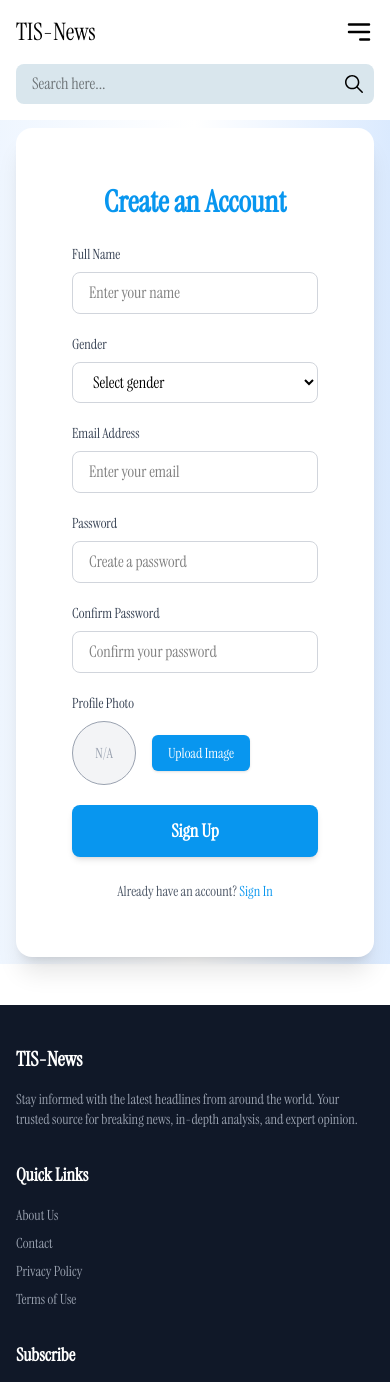
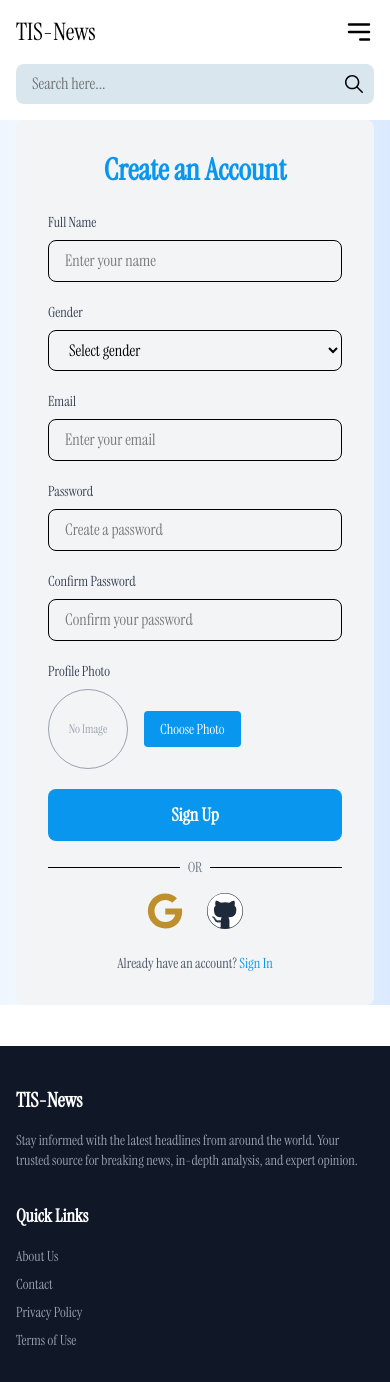
Before and after one commit to tawhid3482/News-Blog, a Next.js app: page /signup in a window 390 px wide. Shown: the top 1382 px of the page. Built offline with nearby package versions, Linux system fonts and the light colour scheme.

Commit message:
nextauth signin successfull

```diff
--- a/package.json
+++ b/package.json
@@ -12,11 +12,13 @@
     "@radix-ui/react-slot": "^1.2.2",
     "@reduxjs/toolkit": "^2.8.2",
     "@types/react-redux": "^7.1.34",
+    "axios": "^1.9.0",
     "class-variance-authority": "^0.7.1",
     "clsx": "^2.1.1",
     "jwt-decode": "^4.0.0",
     "lucide-react": "^0.510.0",
     "next": "15.3.2",
+    "next-auth": "^4.24.11",
     "react": "^19.0.0",
     "react-dom": "^19.0.0",
     "react-hook-form": "^7.56.3",
--- /dev/null
+++ b/src/app/api/auth/[...nextauth]/route.ts
@@ -0,0 +1,5 @@
+import { authOptions } from "@/utils/authOptions";
+import NextAuth from "next-auth";
+
+const handler = NextAuth(authOptions);
+export { handler as GET, handler as POST };
--- a/src/app/signup/page.tsx
+++ b/src/app/signup/page.tsx
@@ -1,9 +1,9 @@
+/* eslint-disable @typescript-eslint/no-explicit-any */
 /* eslint-disable @next/next/no-img-element */
 "use client";
 
 import React, { useState } from "react";
 import Link from "next/link";
-import Image from "next/image";
 import { useForm } from "react-hook-form";
 import { useSignupMutation } from "@/redux/features/auth/authApi";
 import { useRouter } from "next/navigation";
@@ -11,13 +11,14 @@ import toast from "react-hot-toast";
 import { useAppDispatch } from "@/redux/features/hooks";
 import { setUser, TUser } from "@/redux/features/auth/authSlice";
 import { verifyToken } from "@/utils/verifyToken";
+import SocialLogin from "@/components/SocailLogin/SocailLogin";
 
 interface SignUpFormData {
   name: string;
   email: string;
   password: string;
+  confirmPassword: string;
   gender: string;
-  confirmPassword: string;
   profilePhoto: FileList;
 }
 
@@ -28,6 +29,7 @@ const SignUpPage = () => {
     watch,
     formState: { errors },
   } = useForm<SignUpFormData>();
+
   const dispatch = useAppDispatch();
   const router = useRouter();
   const [signup] = useSignupMutation();
@@ -36,8 +38,8 @@ const SignUpPage = () => {
 
   const onSubmit = async (data: SignUpFormData) => {
     setIsSubmitting(true);
+    const formData = new FormData();
 
-    const formData = new FormData();
     const userData = {
       name: data.name,
       gender: data.gender,
@@ -50,15 +52,13 @@ const SignUpPage = () => {
     formData.append("file", data.profilePhoto[0]);
 
     try {
-      const result = await signup(formData).unwrap(); // unwrap() throws on error
-      if (result) {
+      const result = await signup(formData).unwrap();
       const user = (await verifyToken(result.token)) as TUser;
       dispatch(setUser({ user, token: result.token }));
       toast.success("User created successfully");
       router.push("/");
-      }
-    } catch (error) {
-      console.error("Error:", error);
+    } catch (error: any) {
+      toast.error(error?.data?.message || "Signup failed");
     } finally {
       setIsSubmitting(false);
     }
@@ -66,32 +66,19 @@ const SignUpPage = () => {
 
   const handleImageChange = (e: React.ChangeEvent<HTMLInputElement>) => {
     const file = e.target.files?.[0];
-    if (file) {
-      setImagePreview(URL.createObjectURL(file));
-    }
+    if (file) setImagePreview(URL.createObjectURL(file));
   };
 
   return (
-    <div className="min-h-screen flex items-center justify-center bg-gradient-to-r from-blue-50 via-white to-blue-100 px-4">
-      <div className="flex flex-col md:flex-row items-center max-w-4xl w-full bg-white p-6 md:p-0 rounded-2xl shadow-xl overflow-hidden">
-        {/* Left image */}
-        <div className="hidden md:block md:w-1/2">
-          <Image
-            src="https://media.istockphoto.com/id/1305268276/vector/registration-abstract-concept-vector-illustration.jpg?s=612x612&w=0&k=20&c=nfvUbHjcNDVIPdWkaxGx0z0WZaAEuBK9SyG-aIqg2-0="
-            alt="Signup Illustration"
-            width={600}
-            height={500}
-            className="object-cover"
-          />
-        </div>
-
+    <div className=" flex items-center justify-center bg-gradient-to-r from-blue-50 via-white to-blue-100 px-4">
       {/* Right form */}
-        <div className="w-full md:w-1/2 p-8">
+      <div className="w-full md:w-1/2 p-8 bg-gray-100 rounded-lg">
         <h2 className="text-3xl font-bold text-center text-[#0896EF] mb-6">
           Create an Account
         </h2>
+
         <form onSubmit={handleSubmit(onSubmit)} className="space-y-5">
-            {/* Name */}
+          {/* Full Name */}
           <div>
             <label
               htmlFor="name"
@@ -103,13 +90,11 @@ const SignUpPage = () => {
               id="name"
               type="text"
               {...register("name", { required: "Name is required" })}
-                className="w-full mt-2 px-4 py-2 border border-gray-300 rounded-lg focus:ring-2 focus:ring-blue-400 outline-none"
+              className="w-full mt-2 px-4 py-2 border rounded-lg focus:ring-2 focus:ring-blue-400"
               placeholder="Enter your name"
             />
             {errors.name && (
-                <p className="text-red-500 text-sm mt-1">
-                  {errors.name.message}
-                </p>
+              <p className="text-red-500 text-sm mt-1">{errors.name.message}</p>
             )}
           </div>
 
@@ -123,15 +108,10 @@ const SignUpPage = () => {
             </label>
             <select
               id="gender"
-                {...register("gender", {
-                  required: "Please select your gender",
-                })}
-                className="w-full mt-2 px-4 py-2 border border-gray-300 rounded-lg focus:ring-2 focus:ring-blue-400 outline-none"
-                defaultValue=""
+              {...register("gender", { required: "Gender is required" })}
+              className="w-full mt-2 px-4 py-2 border rounded-lg focus:ring-2 focus:ring-blue-400"
             >
-                <option value="" disabled>
-                  Select gender
-                </option>
+              <option value="">Select gender</option>
               <option value="MALE">Male</option>
               <option value="FEMALE">Female</option>
               <option value="OTHER">Other</option>
@@ -149,13 +129,13 @@ const SignUpPage = () => {
               htmlFor="email"
               className="block text-sm font-medium text-gray-700"
             >
-                Email Address
+              Email
             </label>
             <input
               id="email"
               type="email"
               {...register("email", { required: "Email is required" })}
-                className="w-full mt-2 px-4 py-2 border border-gray-300 rounded-lg focus:ring-2 focus:ring-blue-400 outline-none"
+              className="w-full mt-2 px-4 py-2 border rounded-lg focus:ring-2 focus:ring-blue-400"
               placeholder="Enter your email"
             />
             {errors.email && (
@@ -177,7 +157,7 @@ const SignUpPage = () => {
               id="password"
               type="password"
               {...register("password", { required: "Password is required" })}
-                className="w-full mt-2 px-4 py-2 border border-gray-300 rounded-lg focus:ring-2 focus:ring-blue-400 outline-none"
+              className="w-full mt-2 px-4 py-2 border rounded-lg focus:ring-2 focus:ring-blue-400"
               placeholder="Create a password"
             />
             {errors.password && (
@@ -203,7 +183,7 @@ const SignUpPage = () => {
                 validate: (value) =>
                   value === watch("password") || "Passwords do not match",
               })}
-                className="w-full mt-2 px-4 py-2 border border-gray-300 rounded-lg focus:ring-2 focus:ring-blue-400 outline-none"
+              className="w-full mt-2 px-4 py-2 border rounded-lg focus:ring-2 focus:ring-blue-400"
               placeholder="Confirm your password"
             />
             {errors.confirmPassword && (
@@ -221,28 +201,25 @@ const SignUpPage = () => {
             >
               Profile Photo
             </label>
-
             <div className="mt-2 flex items-center space-x-4">
               {imagePreview ? (
                 <img
                   src={imagePreview}
                   alt="Preview"
-                    className="w-40 h-20 rounded-2xl object-cover border"
+                  className="w-20 h-20 object-cover rounded-full border"
                 />
               ) : (
-                  <div className="w-16 h-16 rounded-full bg-gray-100 border flex items-center justify-center text-gray-400 text-sm">
-                    N/A
+                <div className="w-20 h-20 rounded-full bg-gray-100 flex items-center justify-center text-gray-400 border text-xs">
+                  No Image
                 </div>
               )}
-
               <label
                 htmlFor="profilePhoto"
-                  className="cursor-pointer inline-flex items-center px-4 py-2 bg-[#0896EF] text-white text-sm font-medium rounded-md shadow-sm hover:bg-blue-700 transition"
+                className="cursor-pointer inline-block bg-[#0896EF] text-white px-4 py-2 text-sm font-medium rounded hover:bg-blue-700 transition"
               >
-                  Upload Image
+                Choose Photo
               </label>
             </div>
-
             <input
               id="profilePhoto"
               type="file"
@@ -253,7 +230,6 @@ const SignUpPage = () => {
               onChange={handleImageChange}
               className="hidden"
             />
-
             {errors.profilePhoto && (
               <p className="text-red-500 text-sm mt-1">
                 {errors.profilePhoto.message as string}
@@ -261,20 +237,31 @@ const SignUpPage = () => {
             )}
           </div>
 
-            {/* Submit Button */}
+          {/* Submit */}
           <button
             type="submit"
             disabled={isSubmitting}
-              className={`w-full py-3 text-lg font-semibold rounded-lg transition duration-300
-                ${
+            className={`w-full py-3 text-lg font-semibold rounded-lg transition duration-300 ${
               isSubmitting
                 ? "bg-gray-400 cursor-not-allowed"
-                    : "bg-[#0896EF] hover:bg-blue-700 text-white shadow-md"
+                : "bg-[#0896EF] hover:bg-blue-700 text-white"
             }`}
           >
             {isSubmitting ? "Signing Up..." : "Sign Up"}
           </button>
         </form>
+
+        {/* OR Divider */}
+        <div className="flex items-center gap-2 my-4">
+          <hr className="flex-1" />
+          <span className="text-sm text-gray-500">OR</span>
+          <hr className="flex-1 " />
+        </div>
+
+        {/* Social Logins */}
+        <div className="">
+          <SocialLogin />
+        </div>
 
         <p className="mt-6 text-center text-sm text-gray-600">
           Already have an account?{" "}
@@ -284,7 +271,6 @@ const SignUpPage = () => {
         </p>
       </div>
     </div>
-    </div>
   );
 };
 
--- /dev/null
+++ b/src/components/SocailLogin/SocailLogin.tsx
@@ -0,0 +1,32 @@
+// components/SocialLoginButtons.tsx
+"use client";
+import { useSignupWithSocialMutation } from "@/redux/features/auth/authApi";
+import { signIn } from "next-auth/react";
+import { FaGithub, FaGoogle } from "react-icons/fa";
+
+export default function SocialLogin() {
+
+  const [signupWithSocial] = useSignupWithSocialMutation()
+
+
+  return (
+    <div className="space-x-2 flex items-center justify-center gap-4">
+      <button
+        onClick={() =>
+          signIn("google", { callbackUrl: "http://localhost:3000" })
+        }
+        className="  text-white  rounded-full  cursor-pointer"
+      >
+        <FaGoogle className="text-4xl text-[#bd8f2d]"></FaGoogle>
+      </button>
+      <button
+        onClick={() =>
+          signIn("github", { callbackUrl: "http://localhost:3000" })
+        }
+        className="bg-gray-800 text-white rounded-full cursor-pointer"
+      >
+        <FaGithub className="text-4xl"></FaGithub>
+      </button>
+    </div>
+  );
+}
--- a/src/lib/Providers/Providers.tsx
+++ b/src/lib/Providers/Providers.tsx
@@ -1,10 +1,11 @@
 "use client";
 
 import { store } from "@/redux/features/store";
-import { Provider } from "react-redux";
+import { Provider as ReduxProvider } from "react-redux";
+import { ReactNode } from "react";
 
-const Providers = ({ children }: { children: React.ReactNode }) => {
-  return <Provider store={store}>{children}</Provider>;
+const Providers = ({ children }: { children: ReactNode }) => {
+  return <ReduxProvider store={store}>{children}</ReduxProvider>;
 };
 
 export default Providers;
--- /dev/null
+++ b/src/utils/authOptions.ts
@@ -0,0 +1,26 @@
+import { NextAuthOptions } from "next-auth";
+
+import GoogleProvider from "next-auth/providers/google";
+import GitHubProvider from "next-auth/providers/github";
+import FacebookProvider from "next-auth/providers/facebook";
+
+export const authOptions: NextAuthOptions = {
+  providers: [
+    GoogleProvider({
+      clientId: process.env.GOOGLE_CLIENT_ID!,
+      clientSecret: process.env.GOOGLE_CLIENT_SECRET!,
+    }),
+    GitHubProvider({
+      clientId: process.env.GITHUB_CLIENT_ID as string,
+      clientSecret: process.env.GITHUB_CLIENT_SECRET as string,
+    }),
+    FacebookProvider({
+      clientId: process.env.FACEBOOK_CLIENT_ID!,
+      clientSecret: process.env.FACEBOOK_CLIENT_SECRET!,
+    }),
+  ],
+  pages: {
+    signIn: "/signin",
+  },
+  secret: process.env.NEXTAUTH_SECRET,
+};
```
Also changed, not shown: src/app/data-deletion/page.tsx (added, +18 -0 lines), src/app/error.tsx (added, +27 -0 lines), src/app/loading.tsx (added, +18 -0 lines), src/app/not-found.tsx (added, +18 -0 lines), src/app/signin/page.tsx (+10 -0 lines), src/redux/features/auth/authApi.ts (+8 -0 lines), 1 other file (tests, documents, lock files or other folders). Lines whose indentation alone changed are shown as unchanged.
